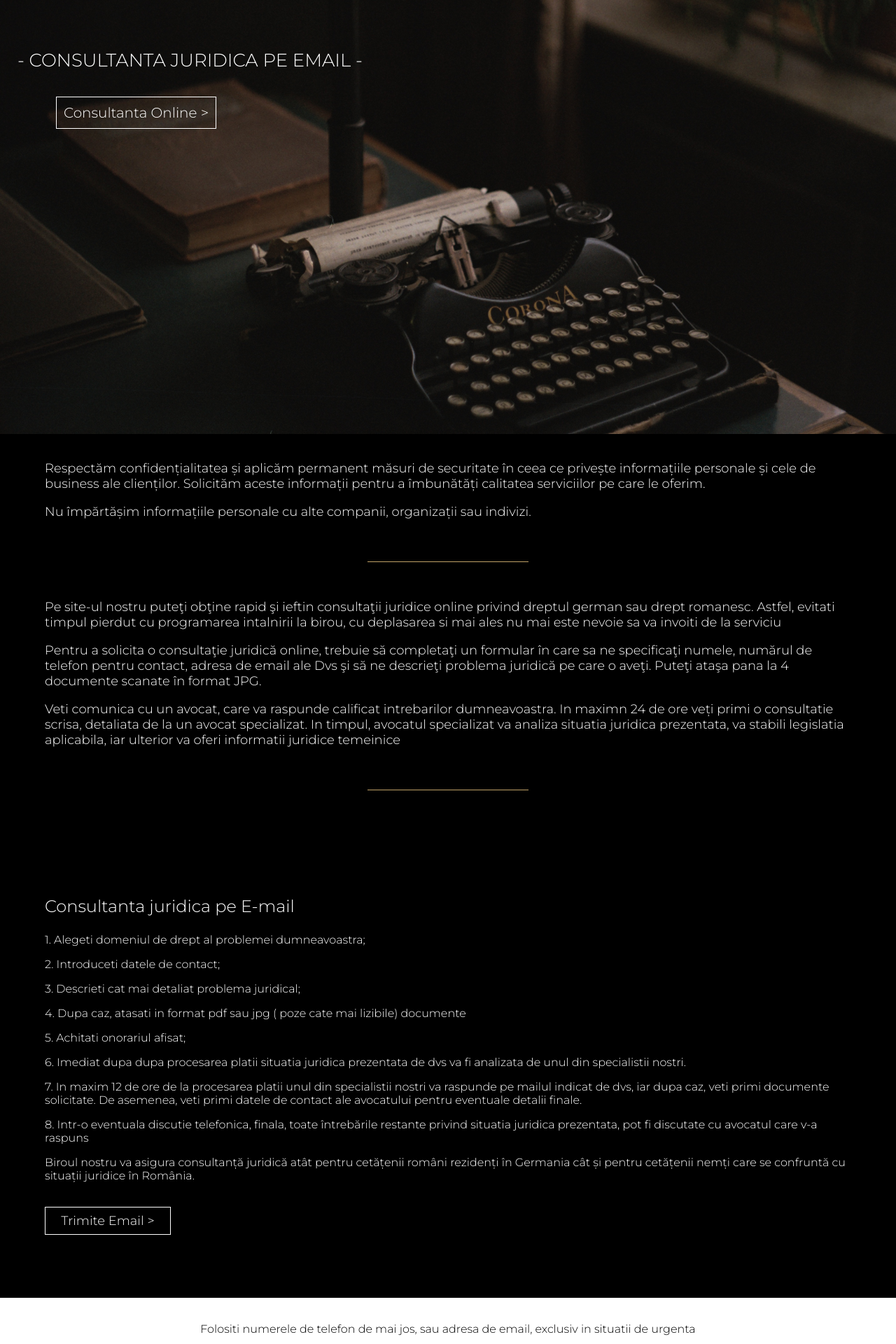
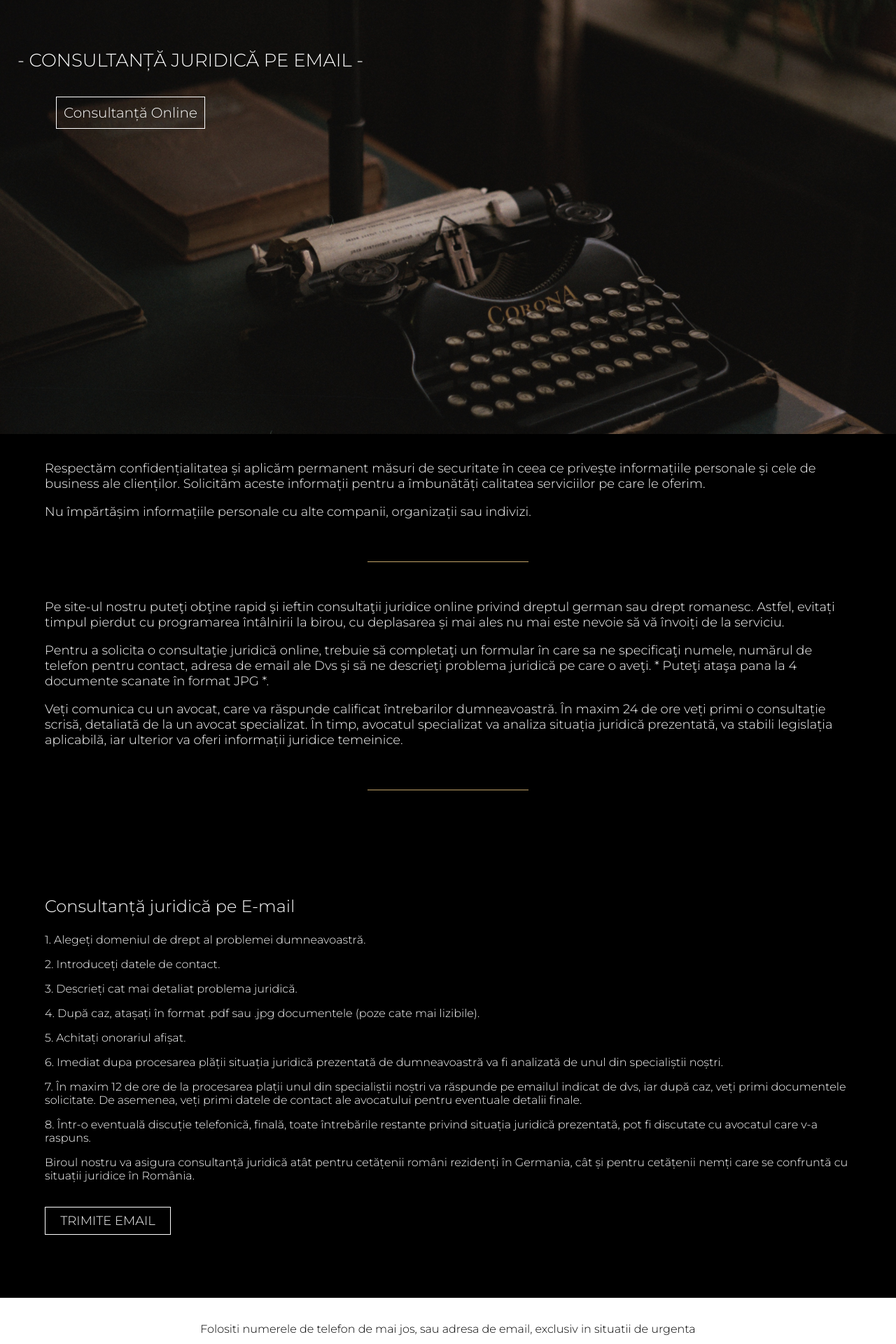
Before and after one commit to Cibuta562/website-juridic, a React (Create React App) app: page /consultanta in a window 1280 px wide. Shown: the part 180-2100 px from the top of the page at 70% size. Built offline with nearby package versions, Linux system fonts and the light colour scheme.

Commit message:
Mike Salez

```diff
--- a/src/pages/consultanta.js
+++ b/src/pages/consultanta.js
@@ -1,99 +1,143 @@
 import './consultanta.css';
-import Menu from "../menu/menu";
-import Subsol from "./subsol";
-import {Link} from "react-router-dom";
+import Menu from '../menu/menu';
+import Subsol from './subsol';
+import { Link } from 'react-router-dom';
 
 function Consultanta() {
+  function moveToConsultanta() {
+    if ('scrollBehavior' in document.documentElement.style) {
+      window.scrollTo({
+        top: 1200,
+        left: 0,
+        behavior: 'smooth',
+      });
+    } else {
+      window.scrollTo(0, 0);
+    }
+  }
+
   return (
-        <div style={{backgroundColor: "black"}}>
-            <Menu/>
+    <div style={{ backgroundColor: 'black' }}>
+      <Menu />
       <div className="heading-cont-consultanta">
-
         <div className="dark-overlay"></div>
 
         <p className="heading-quote-consultanta">
-                    - CONSULTANTA JURIDICA PE EMAIL -
+          - CONSULTANȚĂ JURIDICĂ PE EMAIL -
         </p>
 
         <div>
           <Link className="link-menu" to="/consultanta">
-                        <button className="btn-heading-consultanta" >
-                            Consultanta Online >
+            <button
+              className="btn-heading-consultanta"
+              onClick={moveToConsultanta}
+            >
+              Consultanță Online
             </button>
           </Link>
         </div>
-
-
-
       </div>
       <div className="consultanta-cont">
         <div className="consultanta-desc-text">
           <div className="consultanta-dec-text">
-                        <p className="despre-p" style={{paddingTop: "20px"}}>
-                            Respectăm confidențialitatea și aplicăm permanent măsuri de securitate în ceea ce privește informațiile personale și cele de business ale clienților. Solicităm aceste informații pentru a îmbunătăți calitatea serviciilor pe care le oferim.
+            <p className="despre-p" style={{ paddingTop: '20px' }}>
+              Respectăm confidențialitatea și aplicăm permanent măsuri de
+              securitate în ceea ce privește informațiile personale și cele de
+              business ale clienților. Solicităm aceste informații pentru a
+              îmbunătăți calitatea serviciilor pe care le oferim.
             </p>
             <p className="despre-p">
-                            Nu împărtășim informațiile personale cu alte companii, organizații sau indivizi.
+              Nu împărtășim informațiile personale cu alte companii, organizații
+              sau indivizi.
             </p>
           </div>
           <div className="consultanta-dec"></div>
         </div>
         <div className="consultanta-desc-text2">
           <p className="despre-p">
-                        Pe site-ul nostru puteţi obţine rapid şi ieftin consultaţii juridice online privind dreptul german sau drept romanesc. Astfel, evitati timpul pierdut cu programarea intalnirii la birou, cu deplasarea si mai ales nu mai este nevoie sa va invoiti de la serviciu
+            Pe site-ul nostru puteţi obţine rapid şi ieftin consultaţii juridice
+            online privind dreptul german sau drept romanesc. Astfel, evitați
+            timpul pierdut cu programarea întâlnirii la birou, cu deplasarea și
+            mai ales nu mai este nevoie să vă învoiți de la serviciu.
           </p>
           <p className="despre-p">
-                        Pentru a solicita o consultaţie juridică online, trebuie să completaţi un formular în care sa ne specificaţi numele, numărul de telefon pentru contact, adresa de email ale Dvs şi să ne descrieţi problema juridică pe care o aveţi. Puteţi ataşa pana la 4 documente scanate în format JPG.
+            Pentru a solicita o consultaţie juridică online, trebuie să
+            completaţi un formular în care sa ne specificaţi numele, numărul de
+            telefon pentru contact, adresa de email ale Dvs şi să ne descrieţi
+            problema juridică pe care o aveţi. * Puteţi ataşa pana la 4
+            documente scanate în format JPG *.
           </p>
           <p className="despre-p">
-                        Veti comunica cu un avocat, care va raspunde calificat intrebarilor dumneavoastra. In maximn 24 de ore veți primi o consultatie scrisa, detaliata de la un avocat specializat.
-                        In timpul, avocatul specializat va analiza situatia juridica prezentata, va stabili legislatia aplicabila, iar ulterior va oferi informatii juridice temeinice
+            Veți comunica cu un avocat, care va răspunde calificat întrebarilor
+            dumneavoastră. În maxim 24 de ore veți primi o consultație scrisă,
+            detaliată de la un avocat specializat. În timp, avocatul specializat
+            va analiza situația juridică prezentată, va stabili legislația
+            aplicabilă, iar ulterior va oferi informații juridice temeinice.
           </p>
           <div className="consultanta-dec"></div>
         </div>
         <div className="despre-cont-text">
-                    <p style={{fontSize: "24px"}} className="despre-heading-consultanta">Consultanta juridica pe E-mail</p>
+          <p
+            style={{ fontSize: '24px' }}
+            className="despre-heading-consultanta"
+            id="consJuridEmail"
+          >
+            Consultanță juridică pe E-mail
+          </p>
           <div className="line-dec-ver-despre"></div>
           <div className="text-despre">
             <p className="despre-p">
-                            1.	Alegeti domeniul de drept al problemei dumneavoastra;
+              1. Alegeți domeniul de drept al problemei dumneavoastră.
+            </p>
+            <p className="despre-p">2. Introduceți datele de contact.</p>
+            <p className="despre-p">
+              3. Descrieți cat mai detaliat problema juridică.
             </p>
             <p className="despre-p">
-                            2.	Introduceti datele de contact;
+              4. După caz, atașați în format .pdf sau .jpg documentele (poze
+              cate mai lizibile).
+            </p>
+            <p className="despre-p">5. Achitați onorariul afișat.</p>
+            <p className="despre-p">
+              6. Imediat dupa procesarea plății situația juridică prezentată de
+              dumneavoastră va fi analizată de unul din specialiștii noștri.
             </p>
             <p className="despre-p">
-                            3.	Descrieti cat mai detaliat problema juridical;
+              7. În maxim 12 de ore de la procesarea plații unul din
+              specialiștii noștri va răspunde pe emailul indicat de dvs, iar
+              după caz, veți primi documentele solicitate. De asemenea, veți
+              primi datele de contact ale avocatului pentru eventuale detalii
+              finale.
             </p>
             <p className="despre-p">
-                            4.	Dupa caz, atasati in format pdf sau jpg ( poze cate mai lizibile) documente
+              8. Într-o eventuală discuție telefonică, finală, toate întrebările
+              restante privind situația juridică prezentată, pot fi discutate cu
+              avocatul care v-a raspuns.
             </p>
             <p className="despre-p">
-                            5.	 Achitati onorariul afisat;
+              Biroul nostru va asigura consultanță juridică atât pentru
+              cetățenii români rezidenți în Germania, cât și pentru cetățenii
+              nemți care se confruntă cu situații juridice în România.
             </p>
-                        <p className="despre-p">
-                            6.	Imediat dupa dupa procesarea platii situatia juridica prezentata de dvs va fi analizata de unul din specialistii nostri.
-                        </p>
-                        <p className="despre-p">
-                            7.	In maxim 12 de ore de la procesarea platii unul din specialistii nostri va raspunde pe mailul indicat de dvs, iar dupa caz, veti primi documente solicitate. De asemenea, veti primi datele de contact ale avocatului pentru eventuale detalii finale.
-                        </p>
-                        <p className="despre-p">
-                            8.	 Intr-o eventuala discutie telefonica, finala, toate întrebările restante privind situatia juridica prezentata, pot fi discutate cu avocatul care v-a raspuns
-                        </p>
-                        <p className="despre-p">
-                            Biroul nostru va asigura consultanță juridică atât pentru cetățenii români rezidenți în Germania cât și pentru cetățenii nemți care se confruntă cu situații juridice în România.
-                        </p>
-                        <br/>
-                        <a href="mailto:office@consult-juridic.eu" style={{textDecoration: "none", color: "black"}}>
-                            <button className="btn-contact-consultanta" >
-                                  <a href="https://buy.stripe.com/test_8wM4gJ8El5B31ag000" target="_blank" style={{textDecoration: "none", color: "white"}}>
-                                      Trimite Email >
+            <br />
+            <a
+              href="mailto:office@consult-juridic.eu"
+              style={{ textDecoration: 'none', color: 'black' }}
+            >
+              <button className="btn-contact-consultanta">
+                <a
+                  href="https://buy.stripe.com/test_8wM4gJ8El5B31ag000"
+                  target="_blank"
+                  style={{ textDecoration: 'none', color: 'white' }}
+                >
+                  TRIMITE EMAIL
                 </a>
               </button>
             </a>
           </div>
         </div>
       </div>
-            <Subsol/>
+      <Subsol />
     </div>
   );
 }
--- a/src/pages/heading.js
+++ b/src/pages/heading.js
@@ -1,96 +1,80 @@
-import "./heading.css"
-import heading from "../assets/heading.jpg"
-import upArrow from "../assets/arrow.png"
-import briefImg from"../assets/brief-img.jpg"
-import {Link} from "react-router-dom";
+import './heading.css';
+import heading from '../assets/heading.jpg';
+import upArrow from '../assets/arrow.png';
+import briefImg from '../assets/brief-img.jpg';
+import { Link } from 'react-router-dom';
 
 function Heading() {
-
   function moveToTop() {
     if ('scrollBehavior' in document.documentElement.style) {
       window.scrollTo({
         top: 0,
         left: 0,
-                behavior: "smooth"
+        behavior: 'smooth',
       });
     } else {
       window.scrollTo(0, 0);
     }
   }
 
-
-    return(
-        <div style={{width: "100%", margin: "0"}}>
+  return (
+    <div style={{ width: '100%', margin: '0' }}>
       <div className="heading-cont">
-
         <div className="dark-overlay"></div>
 
         <p className="heading-quote">
-                UN DREPT NEDOVEDIT ESTE
-                PRECUM UN DREPT INEXISTENT
+          UN DREPT NEDOVEDIT ESTE PRECUM UN DREPT INEXISTENT
         </p>
 
         <div>
           <Link className="link-menu" to="/consultanta">
-                <button className="btn-heading">
-                    Consultanta Online >
-                </button>
+            <button className="btn-heading">Consultanță Online</button>
           </Link>
         </div>
 
         <button className="btn-top" onClick={moveToTop}>
-                    <img className="img-arrow" src={upArrow} alt={"btn-top"}/>
+          <img className="img-arrow" src={upArrow} alt={'btn-top'} />
         </button>
-
       </div>
 
       <div className="stats-column">
         <div className="stats-row">
-                    <p className="heading-stats-number">
-                        121
-                    </p>
-                    <p className="heading-stats-title">
-                        Colaboratori externi
-                    </p>
+          <p className="heading-stats-number">121</p>
+          <p className="heading-stats-title">Colaboratori externi</p>
         </div>
         <div className="stats-row">
-                    <p className="heading-stats-number">
-                        779
-                    </p>
-                    <p className="heading-stats-title">
-                        Clienti
-                    </p>
+          <p className="heading-stats-number">779</p>
+          <p className="heading-stats-title">Clienți</p>
         </div>
         <div className="stats-row">
-                    <p className="heading-stats-number">
-                        2750
-                    </p>
-                    <p className="heading-stats-title">
-                        Cauze Instrumentate
-                    </p>
+          <p className="heading-stats-number">2750</p>
+          <p className="heading-stats-title">Cauze Instrumentate</p>
         </div>
-                <div className="stats-row" >
-                    <p className="heading-stats-number">
-                        547
-                    </p>
-                    <p className="heading-stats-title">
-                        Seminarii si Stagii
-                    </p>
+        <div className="stats-row">
+          <p className="heading-stats-number">547</p>
+          <p className="heading-stats-title">Seminarii si Stagii</p>
         </div>
-
       </div>
 
       <div className="brief">
         <div className="first-brief">
-                    <img className="brief-img" src={briefImg}/>
+          <img className="brief-img" src={briefImg} />
         </div>
         <div className="second-brief">
-                    <div style={{paddingLeft: "20px"}}>
-                    <p className="brief-heading">Consultanta Juridica</p>
+          <div style={{ paddingLeft: '20px' }}>
+            <p className="brief-heading">Consultanță Juridică</p>
             <div className="line-dec"></div>
             <div className="brief-text">
-                    <p>Asigurăm asistență juridică de specialitate atât în drept german cât și în drept român</p>
-                    <p>Pe site-ul nostru puteţi obţine rapid şi ieftin consultaţii juridice online privind dreptul german sau drept romanesc. Astfel, evitati timpul pierdut cu programarea intalnirii la birou, cu deplasarea si mai ales nu mai este nevoie sa va invoiti de la serviciu
+              <p>
+                Asigurăm asistență juridică de specialitate atât în drept german
+                cât și în drept român
+              </p>
+              <p>
+                Pe site-ul nostru puteţi obţine rapid şi ieftin consultaţii
+                juridice online privind dreptul german sau dreptul românesc.
+                Astfel, evitați timpul pierdut cu programarea întâlnirii la
+                birou, cu deplasarea și mai ales nu mai este nevoie să vă
+                învoiți de la serviciu.
               </p>
             </div>
             <div className="brief-btn">
@@ -98,17 +82,14 @@ function Heading() {
               {/*    Contacteaza-ne >*/}
               {/*</button>*/}
               <Link className="link-menu" to="/consultanta">
-                        <button className="brief-btn-2">
-                            Consult Juridic Online >
-                        </button>
+                <button className="brief-btn-2">Consult Juridic Online</button>
               </Link>
             </div>
           </div>
         </div>
       </div>
-
     </div>
-    )
+  );
 }
 
-export default Heading
+export default Heading;
```
Also changed, not shown: src/App.js (+12 -12 lines), src/menu/menu.js (+32 -22 lines), src/pages/consultanta.css (+15 -27 lines), src/pages/heading.css (+53 -64 lines). Lines whose indentation alone changed are shown as unchanged.
